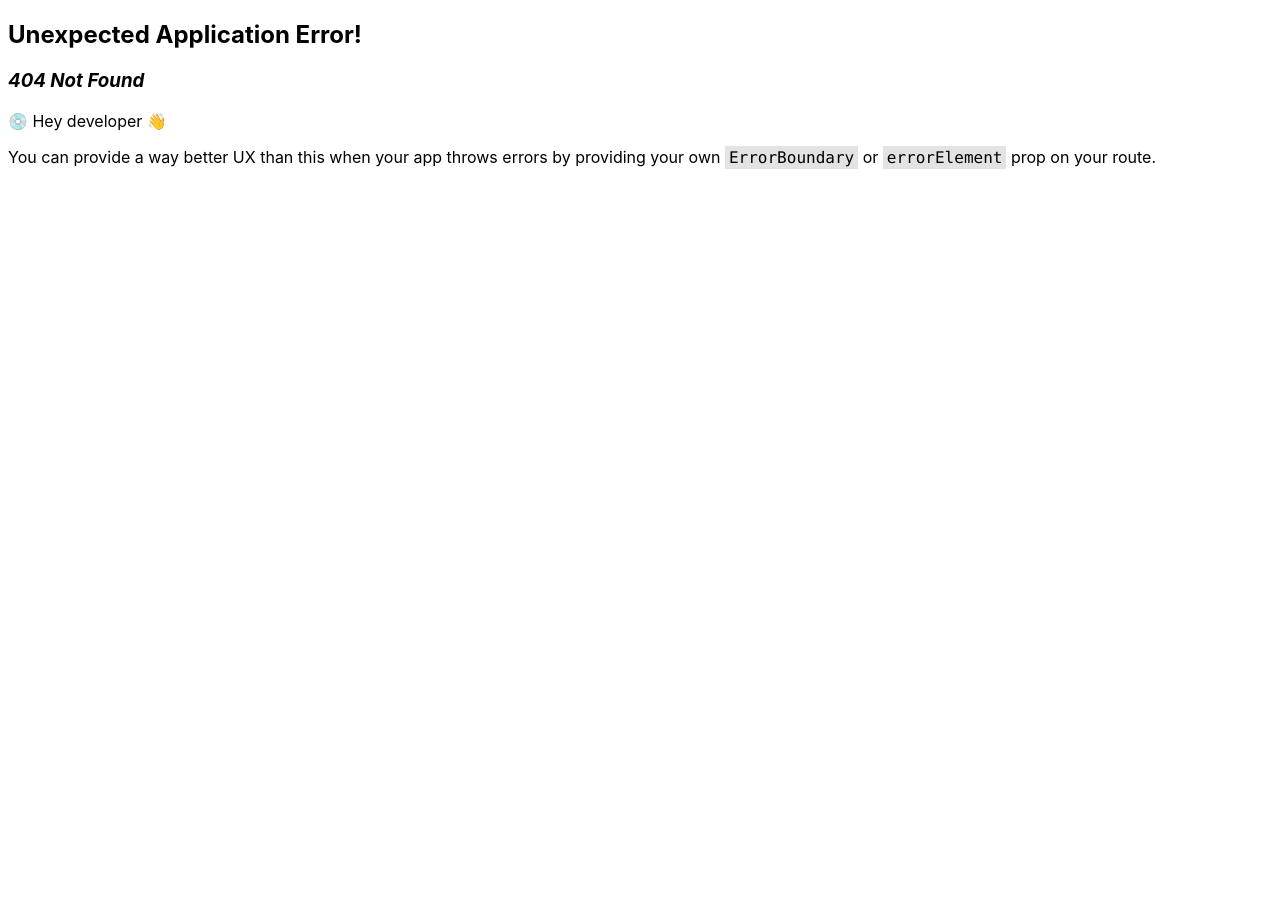
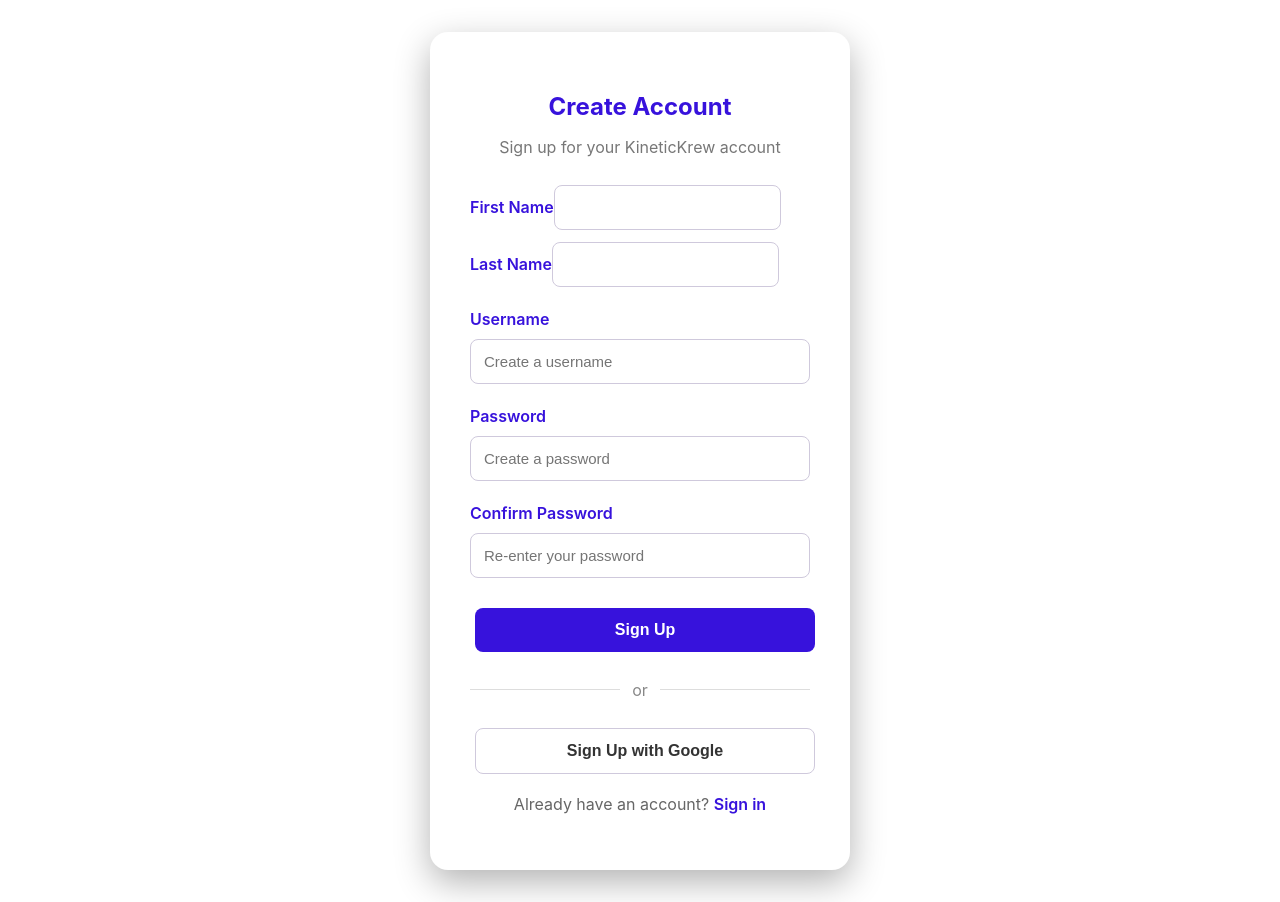
Before and after one commit to marriiaa-j/KineticKrew, a React (Create React App) app: page /signup in a window 1280 px wide. Before the commit this address had no page. Before the commit the page ends 800 px from the top, so only its background shows below. Built offline with nearby package versions, Linux system fonts and the light colour scheme.

Commit message:
sign up age for new users

```diff
--- a/src/App.js
+++ b/src/App.js
@@ -21,6 +21,7 @@ function App() {
 
         <Link to={'/contact'}>Contact PAGE Link</Link>
         <Link to="/signin">Go to Sign In</Link>
+        <Link to="/signup">Go to Sign Up</Link>
 
 
       </header>
--- a/src/SignIn.css
+++ b/src/SignIn.css
@@ -4,7 +4,7 @@
   align-items: center;
   justify-content: center;
   padding: 24px;
-  box-sizing: border-box;
+  box-sizing: border-box;/* fixed centering*/
   background-color: 135deg, #15152b, #33245c;
 }
 
@@ -13,7 +13,7 @@
   max-width: 420px;
   margin: 0 auto;
   padding: 40px;
-  box-sizing: border-box;
+  box-sizing: border-box;/* fixed centering*/
   border-radius: 18px;
   background-color: white;
   box-shadow: 0 12px 35px rgba(0, 0, 0, 0.3);
--- /dev/null
+++ b/src/SignUp.css
@@ -0,0 +1,18 @@
+.name-row {
+  display: flex;
+  gap: 12px;
+}
+
+.name-field {
+  display: flex;
+  flex: 1;
+  flex-direction: column;
+  gap: 10px;
+}
+
+@media (max-width: 500px) {
+  .name-row {
+    flex-direction: column;
+    gap: 0;
+  }
+}
--- /dev/null
+++ b/src/SignUp.js
@@ -0,0 +1,130 @@
+import { useState } from "react";
+import { Link } from "react-router-dom";
+import "./SignIn.css";
+
+function SignUp() {
+  const [formData, setFormData] = useState({
+    firstName: "",
+    lastName: "",
+    username: "",
+    password: "",
+    confirmPassword: "",
+  });
+
+  function handleChange(event) {
+    setFormData({
+      ...formData,
+      [event.target.name]: event.target.value,
+    });
+  }
+
+  function handleSubmit(event) {
+    event.preventDefault();
+
+    if (formData.password !== formData.confirmPassword) {
+      alert("Passwords do not match.");
+      return;
+    }
+
+    alert(`Account created for ${formData.username}`);
+  }
+
+  function handleGoogleSignup() {
+    alert("Google sign-up will be connected later.");
+  }
+
+  return (
+    <main className="signin-page">
+      <section className="signin-card signup-card">
+        <h1>Create Account</h1>
+        <p className="signin-subtitle">
+          Sign up for your KineticKrew account
+        </p>
+
+        <form onSubmit={handleSubmit}>
+          <div className="name-row">
+            <div className="name-field">
+              <label htmlFor="firstName">First Name</label>
+              <input
+                id="firstName"
+                name="firstName"
+                type="text"
+                value={formData.firstName}
+                onChange={handleChange}
+                required
+              />
+            </div>
+
+            <div className="name-field">
+              <label htmlFor="lastName">Last Name</label>
+              <input
+                id="lastName"
+                name="lastName"
+                type="text"
+                value={formData.lastName}
+                onChange={handleChange}
+                required
+              />
+            </div>
+          </div>
+
+          <label htmlFor="username">Username</label>
+          <input
+            id="username"
+            name="username"
+            type="text"
+            placeholder="Create a username"
+            value={formData.username}
+            onChange={handleChange}
+            required
+          />
+
+          <label htmlFor="password">Password</label>
+          <input
+            id="password"
+            name="password"
+            type="password"
+            placeholder="Create a password"
+            value={formData.password}
+            onChange={handleChange}
+            required
+          />
+
+          <label htmlFor="confirmPassword">Confirm Password</label>
+          <input
+            id="confirmPassword"
+            name="confirmPassword"
+            type="password"
+            placeholder="Re-enter your password"
+            value={formData.confirmPassword}
+            onChange={handleChange}
+            required
+          />
+
+          <button className="signin-button" type="submit">
+            Sign Up
+          </button>
+        </form>
+
+        <div className="divider">
+          <span>or</span>
+        </div>
+
+        <button
+          className="google-button"
+          type="button"
+          onClick={handleGoogleSignup}
+        >
+          Sign Up with Google
+        </button>
+
+        <p className="signup-text">
+          Already have an account?{" "}
+          <Link to="/signin">Sign in</Link>
+        </p>
+      </section>
+    </main>
+  );
+}
+
+export default SignUp;
--- a/src/index.js
+++ b/src/index.js
@@ -3,7 +3,9 @@ import ReactDOM from 'react-dom/client';
 import './index.css';
 import App from './App';
 import SignIn from './SignIn';
+import SignUp from './SignUp' ;
 import reportWebVitals from './reportWebVitals';
+
 import {
   createBrowserRouter,
   RouterProvider,
@@ -20,6 +22,10 @@ const router = createBrowserRouter([
   {path: "/signin",
     element: <SignIn/>,
   },
+  {
+  path: "/signup",
+  element: <SignUp />,
+},
   {
     path: "/contact",
     element: <Contact/>,
```
